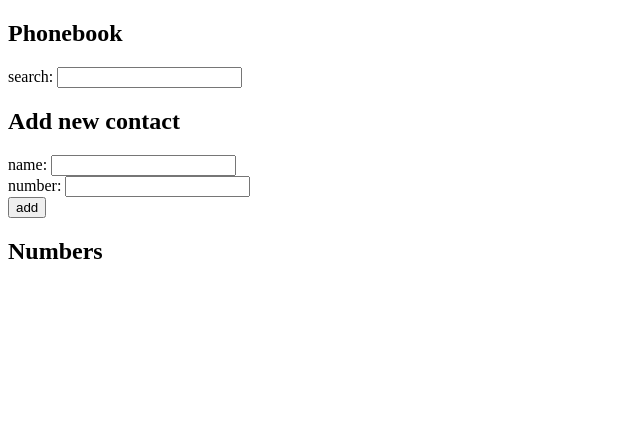
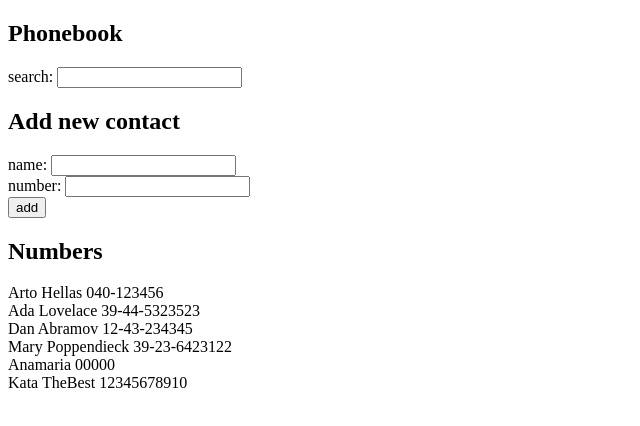
Before and after one commit to acamaras0/Fullstack-Open, a React (Create React App) app in the folder part2/phonebook/: page / in a window 1280 px wide. Shown: the top 426 px of the page, without its empty margins (0-640 px from the left). Built offline with nearby package versions, Linux system fonts and the light colour scheme; data requests are answered from the project's data file.

Commit message:
db working

```diff
--- a/part2/phonebook/package.json
+++ b/part2/phonebook/package.json
@@ -15,7 +15,8 @@
     "start": "react-scripts start",
     "build": "react-scripts build",
     "test": "react-scripts test",
-    "eject": "react-scripts eject"
+    "eject": "react-scripts eject",
+    "server": "json-server -p3001 --watch db.json"
   },
   "eslintConfig": {
     "extends": [
--- a/part2/phonebook/src/App.js
+++ b/part2/phonebook/src/App.js
@@ -1,6 +1,17 @@
-import { useState } from "react";
+import { useState, useEffect } from "react";
+import axios from "axios";
 import Person from "./components/Person";
 import Filter from "./components/Filter";
+
+const url = "http://localhost:3001/persons";
+
+const InfoToServer = (nameObject) => {
+  return axios.post(url, nameObject);
+};
+
+const InfoUpdate = (nameObject, id) => {
+  return axios.put(`${url}/${id}`, nameObject);
+};
 
 const App = () => {
   const [persons, setPersons] = useState([]);
@@ -10,6 +21,15 @@ const App = () => {
   const [searchField, setSearchField] = useState("");
   const personsToShow = showAll ? persons : persons;
 
+  useEffect(() => {
+    console.log("effect");
+    axios.get("http://localhost:3001/persons").then((response) => {
+      console.log("promise fulfilled");
+      setPersons(response.data);
+    });
+  }, []);
+  console.log("render", persons.length, "persons");
+
   const addName = (event) => {
     event.preventDefault();
 
@@ -18,7 +38,8 @@ const App = () => {
       number: newNumber,
       id: persons.length + 1,
     };
-
+    InfoToServer(nameObject);
+    const nameInfo = persons.filter((person) => person.name === newName);
     let alreadyExists = persons.some((person) => person.name === newName);
     if (alreadyExists) {
       alert(`${newName} is already added to phonebook`);
@@ -26,6 +47,7 @@ const App = () => {
       setPersons(persons.concat(nameObject));
       setNewName("");
       setNewNumber("");
+      InfoUpdate(nameInfo[0].id, nameInfo[0]);
     }
   };
 
--- /dev/null
+++ b/part2/phonebook/src/db.json
@@ -0,0 +1,34 @@
+{
+  "persons": [
+    {
+      "name": "Arto Hellas",
+      "number": "040-123456",
+      "id": 1
+    },
+    {
+      "name": "Ada Lovelace",
+      "number": "39-44-5323523",
+      "id": 2
+    },
+    {
+      "name": "Dan Abramov",
+      "number": "12-43-234345",
+      "id": 3
+    },
+    {
+      "name": "Mary Poppendieck",
+      "number": "39-23-6423122",
+      "id": 4
+    },
+    {
+      "name": "Anamaria",
+      "number": "00000",
+      "id": 5
+    },
+    {
+      "name": "Kata TheBest",
+      "number": "12345678910",
+      "id": 6
+    }
+  ]
+}
```
